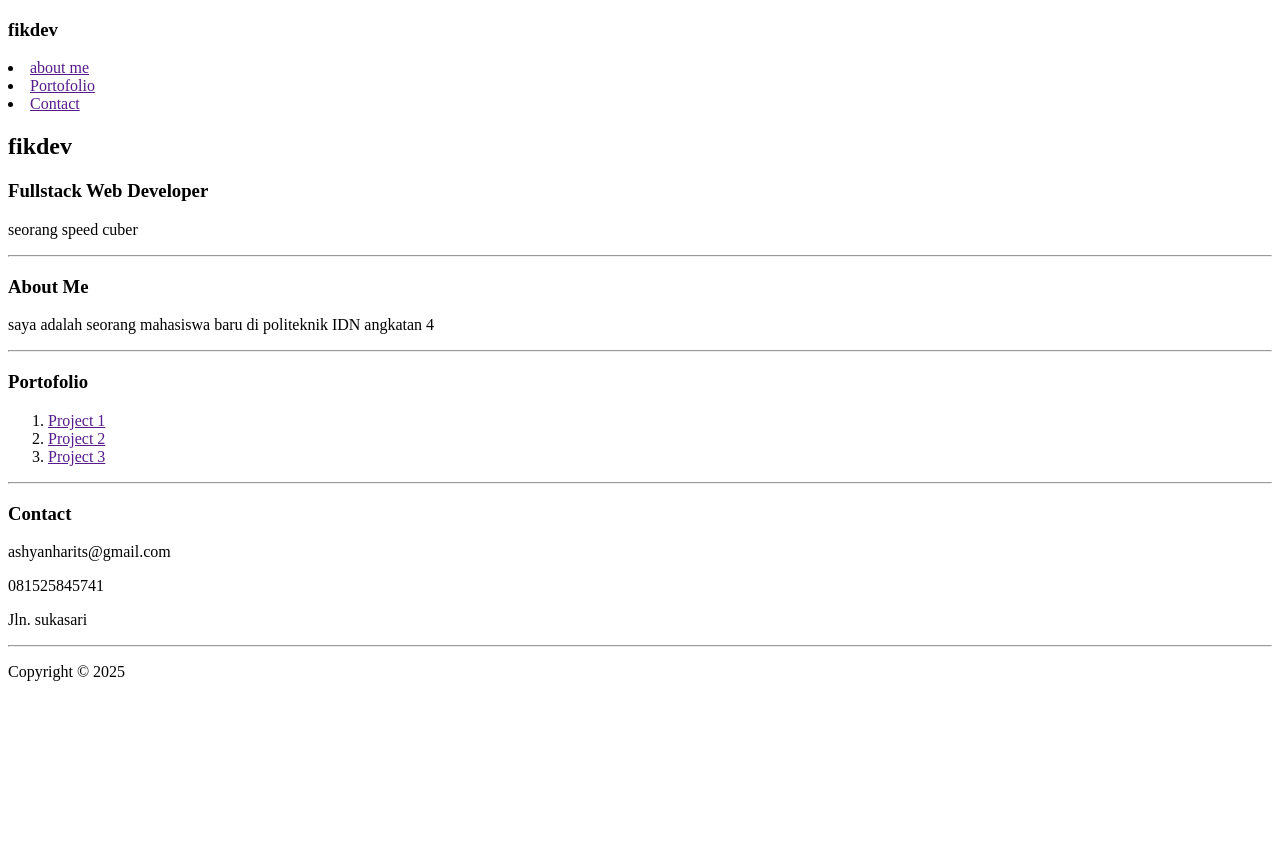
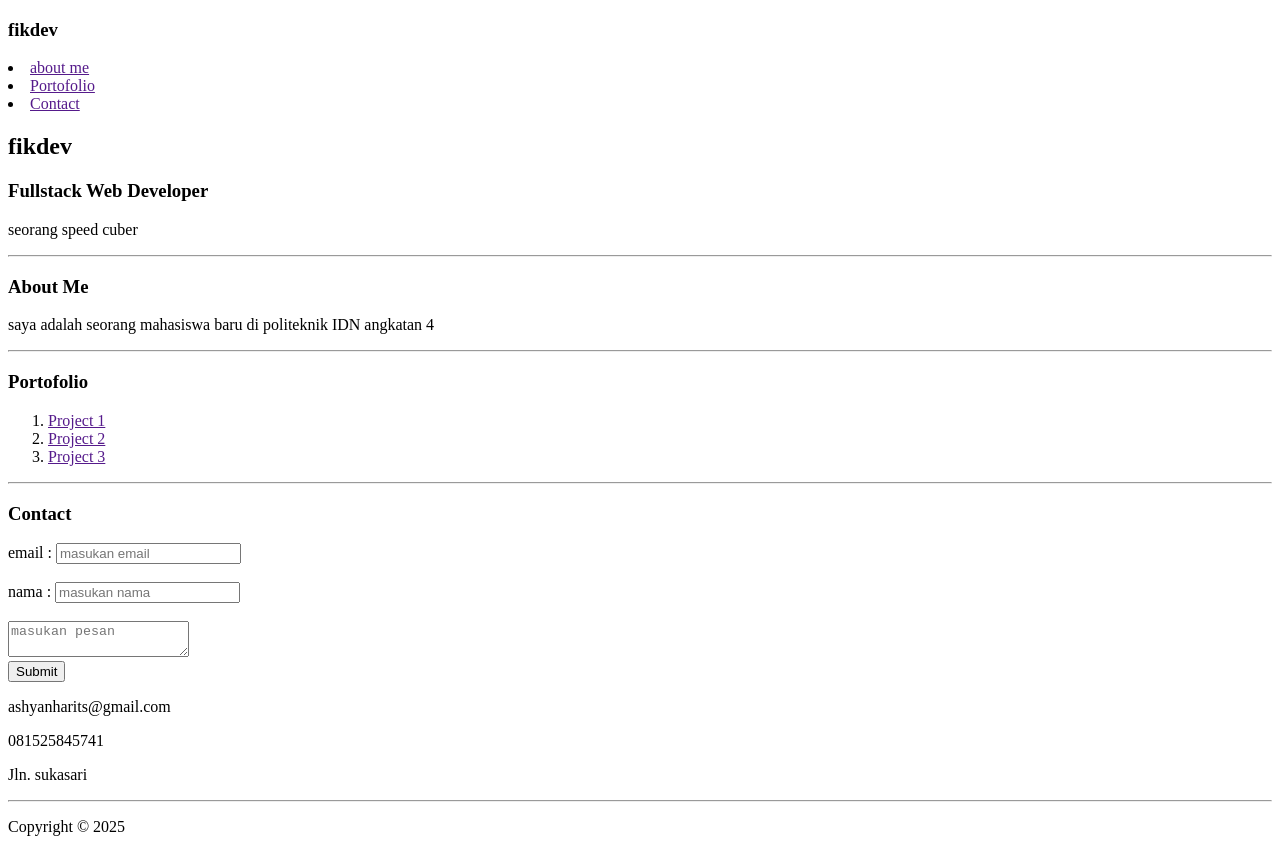
Before and after one commit to ashyanharits/day-2---belajar-HTML, a plain HTML site: page index.html in a window 1280 px wide. Before the commit the page ends 800 px from the top, so only its background shows below. Drawn offline with Linux system fonts and the light colour scheme.

Commit message:
first commit

```diff
--- a/index.html
+++ b/index.html
@@ -3,7 +3,7 @@
 <head>
     <meta charset="UTF-8">
     <meta name="viewport" content="width=device-width, initial-scale=1.0">
-    <title>Day 2 - Belajar HTML</title>
+    <title>Day 3 - Belajar HTML</title>
 </head>
 <body>
     <!--ini header-->
@@ -60,8 +60,20 @@
         <hr>
 
         <section id="Contact">
+                <h3>Contact</h3>
+            <!--form contact-->
+            <form action="/contact.html">
+                <label for="email">email :</label>
+                <input type="email" required placeholder="masukan email"> <br> <br>
+                <label for="name">nama :</label>
+                <input type="text" required placeholder="masukan nama"> <br> <br>
+
+                <textarea name="message" id="" placeholder="masukan pesan"></textarea> <br>
+
+                <input type="submit">
+            </form>
+
             <div class="">
-                <h3>Contact</h3>
                 <p>ashyanharits@gmail.com</p>
                 <p>081525845741</p>
                 <p>Jln. sukasari</p>
```
Also changed, not shown: contact.html (added, +11 -0 lines), 3 other files.
